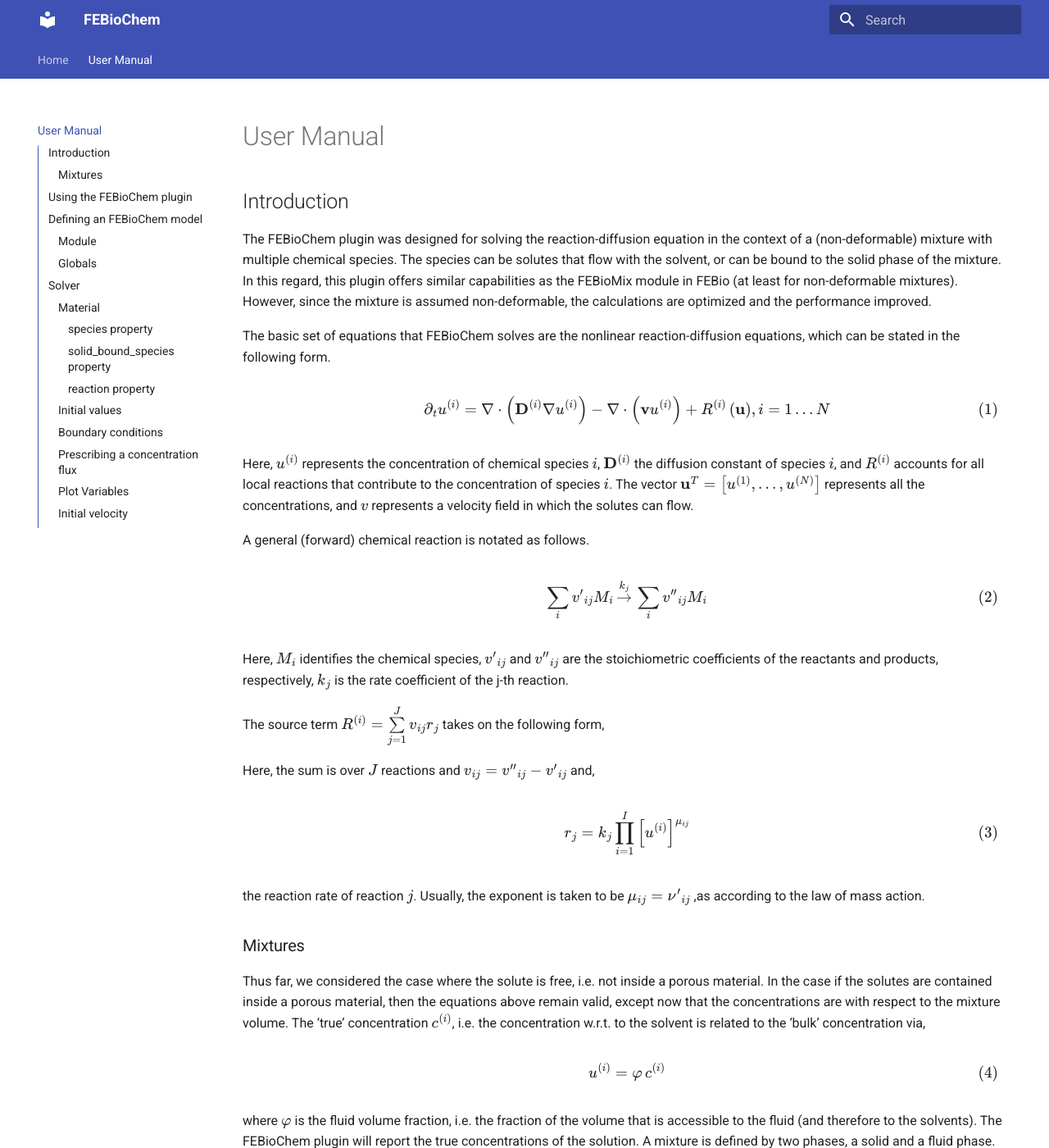
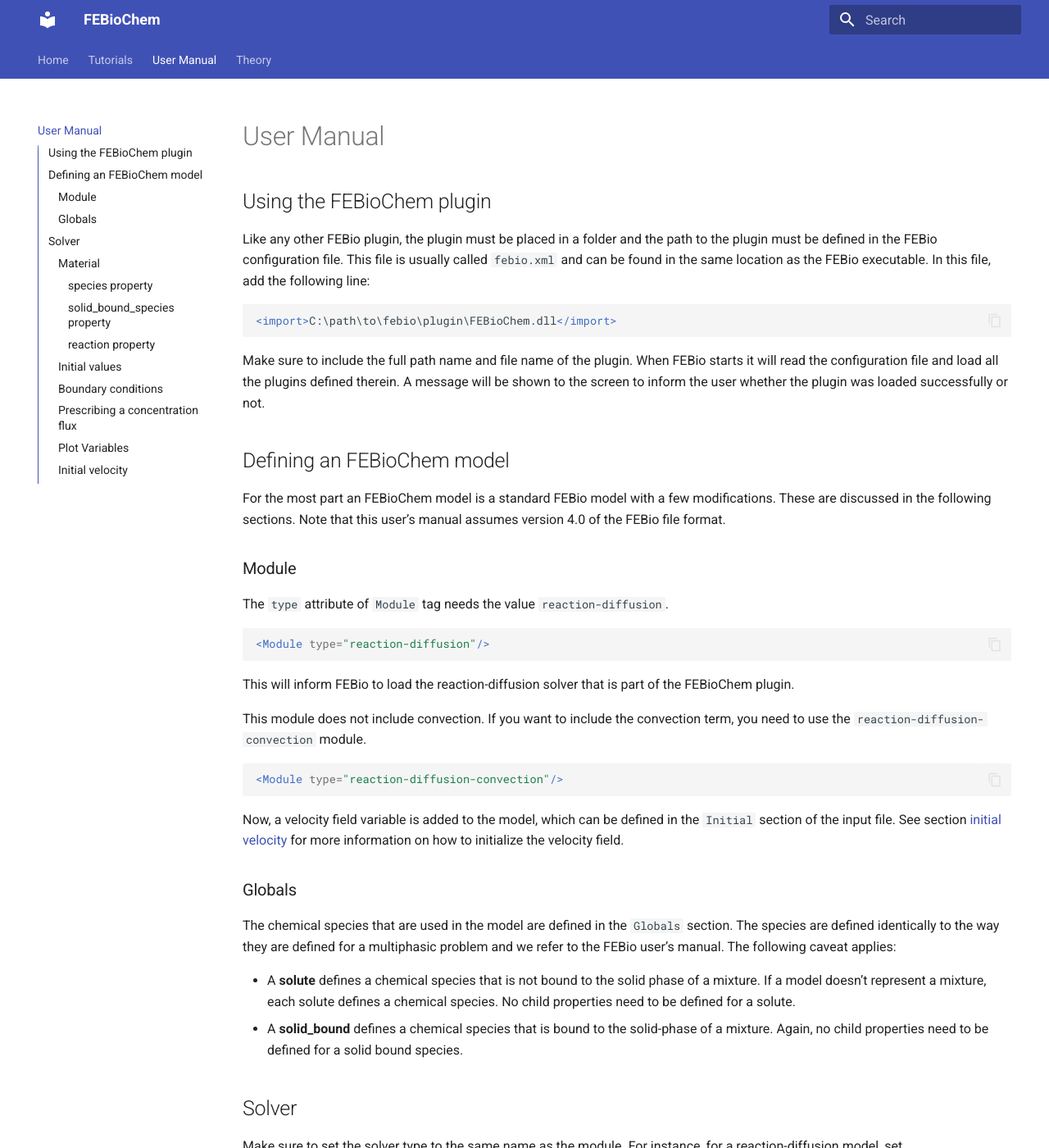
Before and after one commit to febiosoftware/FEBioChem, an MkDocs documentation site: the page built from docs/febiochem_user_manual.md, in a window 1280 px wide and 1400 px high. Shown: the whole window at 82% size. Built offline with MkDocs 1.6.1 and Material for MkDocs 9.7.7, drawn with Linux system fonts in a browser that asks for light colours; some of the changed text lies outside the part shown.

```diff
--- a/docs/febiochem_user_manual.md
+++ b/docs/febiochem_user_manual.md
@@ -1,84 +1,3 @@
-## Introduction
-The FEBioChem plugin was designed for solving the reaction-diffusion equation in the context of a (non-deformable) mixture with multiple chemical species. The species can be solutes that flow with the solvent, or can be bound to the solid phase of the mixture. In this regard, this plugin offers similar capabilities as the FEBioMix module in FEBio (at least for non-deformable mixtures). However, since the mixture is assumed non-deformable, the calculations are optimized and the performance improved.
-
-The basic set of equations that FEBioChem solves are the nonlinear reaction-diffusion equations, which can be stated in the following form.
-
-\[
-\begin{equation}
-{{\partial }_{t}}{{u}^{\left( i \right)}}=\nabla \cdot \left( {{\mathbf{D}}^{\left( i \right)}}\nabla {{u}^{\left( i \right)}} \right)-\nabla \cdot \left( \mathbf{v}{{u}^{\left( i \right)}} \right)+{{R}^{\left( i \right)}}\left( \mathbf{u} \right),i=1\ldots N
-\end{equation}
-\]
-
-Here, ${{u}^{\left( i \right)}}$ represents the concentration of chemical species $i$, ${{\mathbf{D}}^{\left( i \right)}}$ the diffusion constant of species $i$, and ${{R}^{\left( i \right)}}$ accounts for all local reactions that contribute to the concentration of species $i$. The vector ${{\mathbf{u}}^{T}}=\left[ {{u}^{\left( 1 \right)}},...,{{u}^{\left( N \right)}} \right]$ represents all the concentrations, and $v$ represents a velocity field in which the solutes can flow.
-
-A general (forward) chemical reaction is notated as follows.
-
-\[
-\begin{equation}
-\sum\limits_{i}{{{{{v}'}}_{ij}}}{{M}_{i}}\overset{{{k}_{j}}}{\mathop{\to }}\,\sum\limits_{i}{{{{{v}''}}_{ij}}{{M}_{i}}}
-\end{equation}
-\]
-
-Here, $M_i$ identifies the chemical species, ${{{v}'}_{ij}}$ and ${{{v}''}_{ij}}$ are the stoichiometric coefficients of the reactants and products, respectively, $k_j$ is the rate coefficient of the j-th reaction.
-
-The source term ${{R}^{\left( i \right)}}=\sum\limits_{j=1}^{J}{{{v}_{ij}}{{r}_{j}}}$ takes on the following form,
-
-Here, the sum is over $J$ reactions and ${{v}_{ij}}={{{v}''}_{ij}}-{{{v}'}_{ij}}$ and,
-
-\[
-\begin{equation}
-{{r}_{j}}={{k}_{j}}\prod\limits_{i=1}^{I}{{{\left[ {{u}^{\left( i \right)}} \right]}^{{{\mu }_{ij}}}}}
-\end{equation}
-\]
-
-the reaction rate of reaction $j$. Usually, the exponent is taken to be ${{\mu }_{ij}}={{{\nu }'}_{ij}}$ ,as according to the law of mass action.
-
-### Mixtures
-Thus far, we considered the case where the solute is free, i.e. not inside a porous material. In the case if the solutes are contained inside a porous material, then the equations above remain valid, except now that the concentrations are with respect to the mixture volume. The ‘true’ concentration ${{c}^{\left( i \right)}}$, i.e. the concentration w.r.t. to the solvent is related to the ‘bulk’ concentration via,
-
-\[
-\begin{equation}
-{{u}^{\left( i \right)}}=\varphi\,{{c}^{\left( i \right)}}
-\end{equation}
-\]
-
-where $\varphi$ is the fluid volume fraction, i.e. the fraction of the volume that is accessible to the fluid (and therefore to the solvents). The FEBioChem plugin will report the true concentrations of the solution.
-A mixture is defined by two phases, a solid and a fluid phase. The fluid is assumed to be a solvent in which several species were dissolved. The volume fractions of the dissolved solutions are negligible and thus the solid and fluid volume fractions add up to unity.
-
-\[
-\begin{equation}
-{{\varphi }^{s}}+{{\varphi }^{f}}=1
-\end{equation}
-\]
-
-We now consider the case that a chemical species exists as part of the solid phase. Such a species is called a _solid-bound molecule_ (sbm). Since it is bound to the solid (immovable) phase, it is assumed that a solid-bound molecule does not undergo diffusion. Let us denote the apparent density of the sbm by $\rho^{\sigma}$. It then follows that the governing equation for a solid-bound molecule is given by,
-
-\[
-\begin{equation}
-\frac{d{{\rho }^{\sigma }}}{dt}={{\hat{\rho }}^{\sigma }}
-\end{equation}
-\]
-
-where ${{\hat{\rho }}^{\sigma }}$ is the mass supply for the sbm. In this context, the mass supply will be calculated from the chemical reactions.
-
-A change in the apparent density of an SBM has an effect of the solid volume fraction, which is now defined via,
-
-\[
-\begin{equation}
-{{\varphi }^{s}}=\varphi _{0}^{s}+\sum\limits_{\sigma }{{{\varphi }^{\sigma }}}
-\end{equation}
-\]
-
-where the volume fraction of the sbm is defined via,
-
-\[
-\begin{equation}
-{{\varphi }^{\sigma }}=\frac{{{\rho }^{\sigma }}}{\rho _{T}^{\sigma }}
-\end{equation}
-\]
-
-That is, it is the ratio of the apparent density over the true density of the sbm. The fluid volume fraction, or porosity, is then defined via $\varphi =1-{{\varphi }^{s}}$.
-
 ## Using the FEBioChem plugin
 Like any other FEBio plugin, the plugin must be placed in a folder and the path to the plugin must be defined in the FEBio configuration file. This file is usually called `febio.xml` and can be found in the same location as the FEBio executable. In this file, add the following line:
 
--- a/mkdocs.yml
+++ b/mkdocs.yml
@@ -44,4 +44,7 @@ extra_javascript:
 
 nav:
   - Home: index.md
+  - Tutorials:
+      - Tutorial 1: febiochem_tutorial1.md
   - User Manual: febiochem_user_manual.md
+  - Theory: febiochem_theory.md
```
Also changed, not shown: docs/febiochem_theory.md (added, +206 -0 lines), docs/febiochem_tutorial1.md (added, +131 -0 lines), docs/index.md (+7 -1 lines), docs/figs/fbs_plugin_repo.png (added), docs/figs/tut1_create_box.png (added), docs/figs/tut1_create_mesh.png (added), docs/figs/tut1_material.png (added), docs/figs/tut1_results.png (added), 2 other files.
